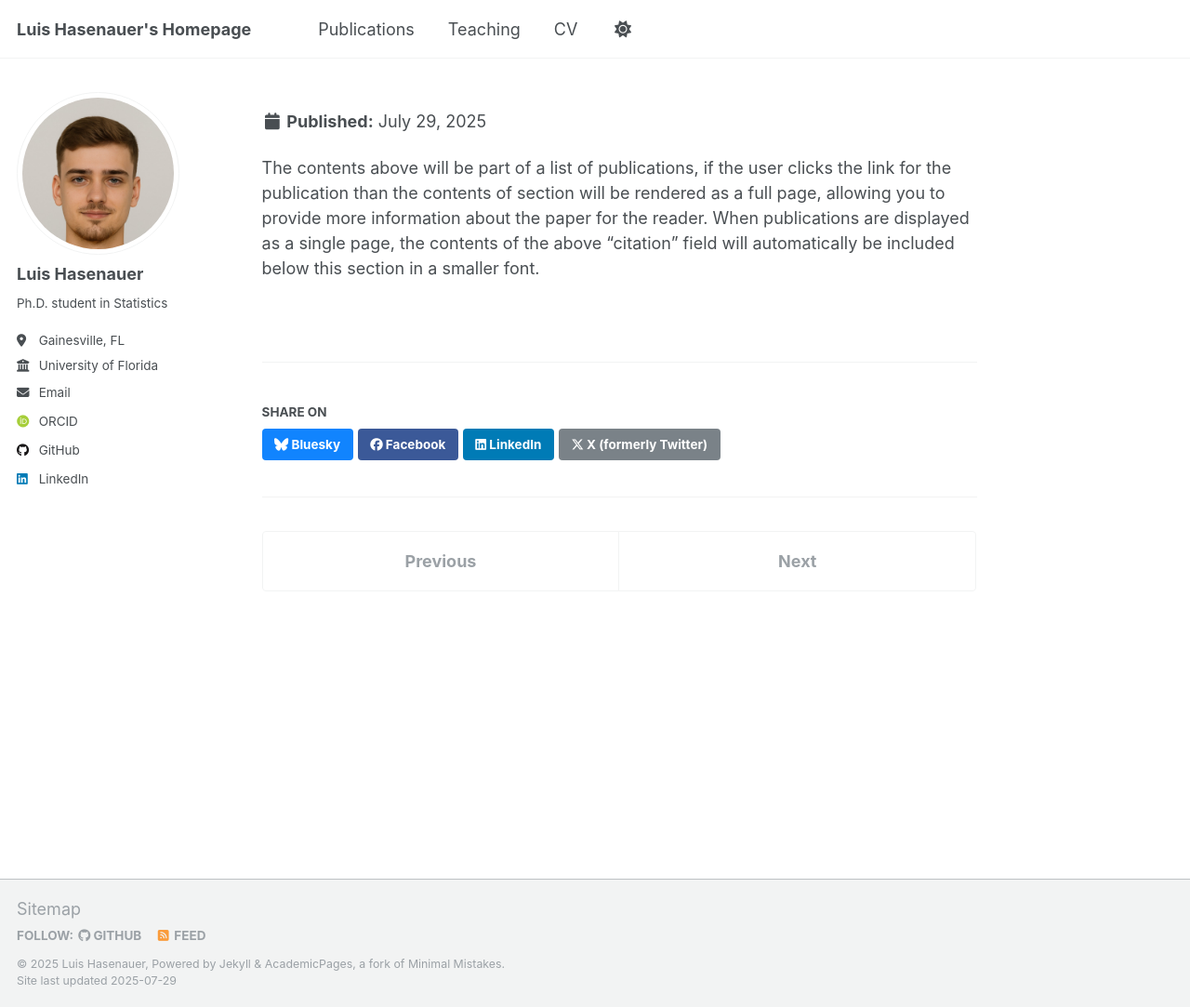
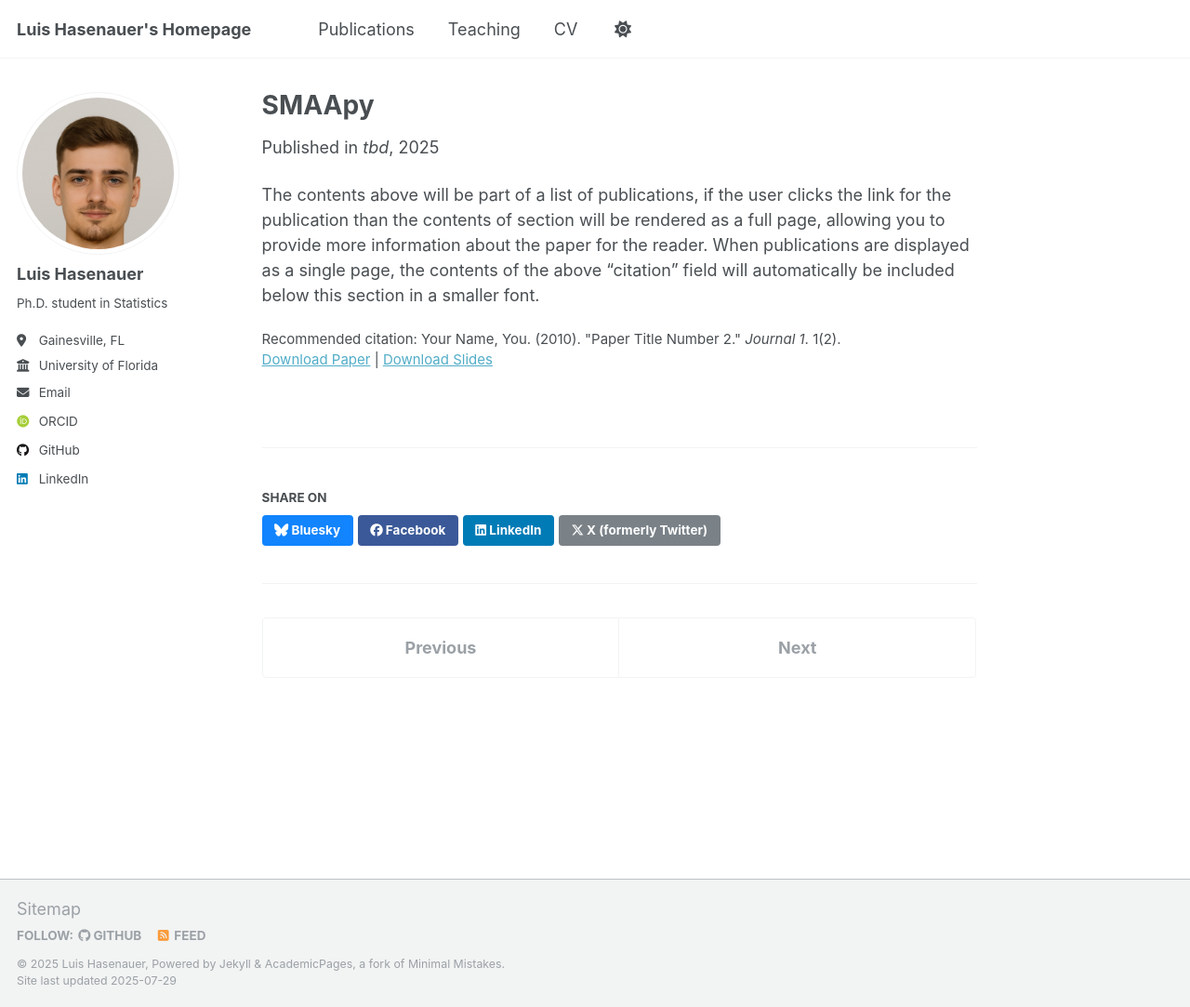
Before and after one commit to LuisHasenauer/LuisHasenauer.github.io, a Jekyll site: the page built from _publications/2010-10-01-paper-title-number-2.md, in a window 1280 px wide and 1083 px high. Shown: the whole window at 93% size. Built offline with Jekyll 4.4.1, drawn with Linux system fonts in a browser that asks for light colours; some web fonts are replaced; a script that is not in the unit is left out.

Commit message:
Update 2010-10-01-paper-title-number-2.md

```diff
--- a/_publications/2010-10-01-paper-title-number-2.md
+++ b/_publications/2010-10-01-paper-title-number-2.md
@@ -5,7 +5,7 @@ category: manuscripts
 permalink: /publication/2010-10-01-paper-title-number-2
 excerpt: 'This paper is about the number 2. The number 3 is left for future work.'
 date: 2025-01-02
-venue: 'tbd
+venue: 'tbd'
 slidesurl: 'http://academicpages.github.io/files/slides2.pdf'
 paperurl: 'http://academicpages.github.io/files/paper2.pdf'
 citation: 'Your Name, You. (2010). &quot;Paper Title Number 2.&quot; <i>Journal 1</i>. 1(2).'
```
